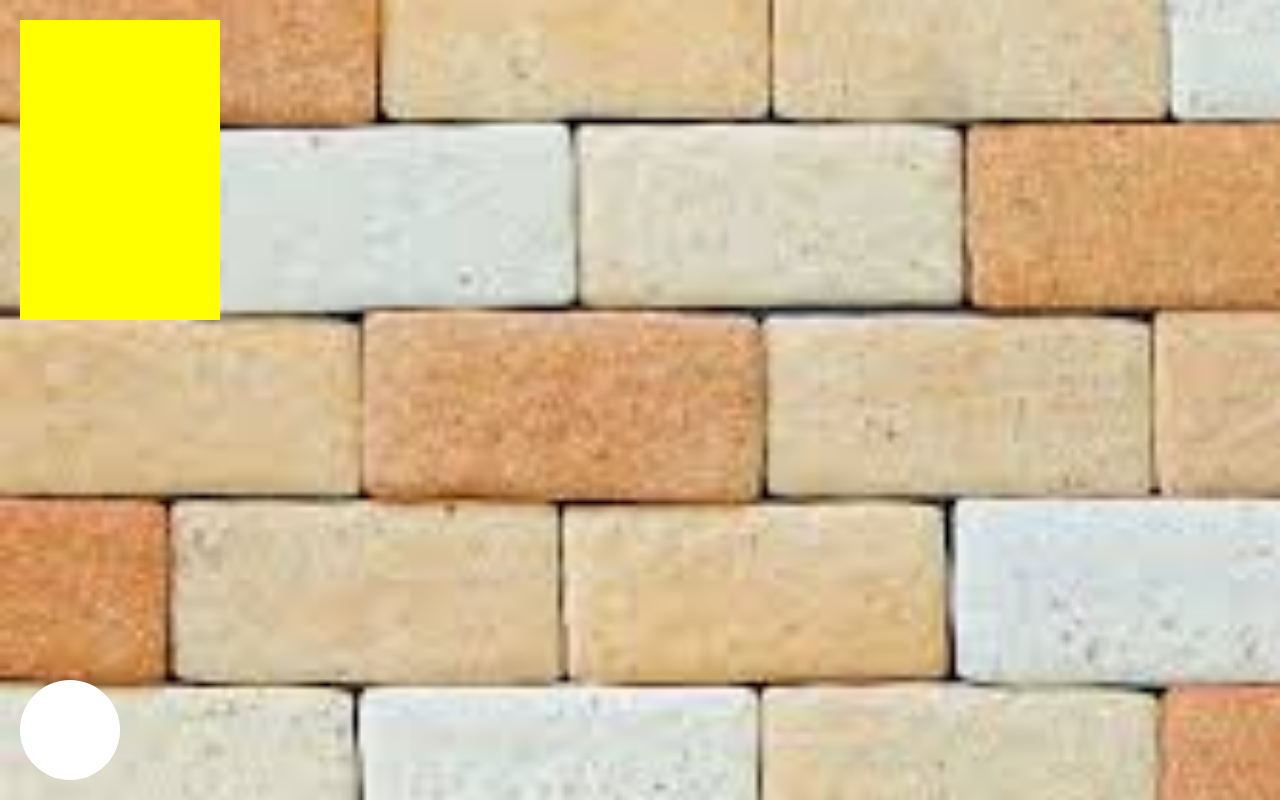
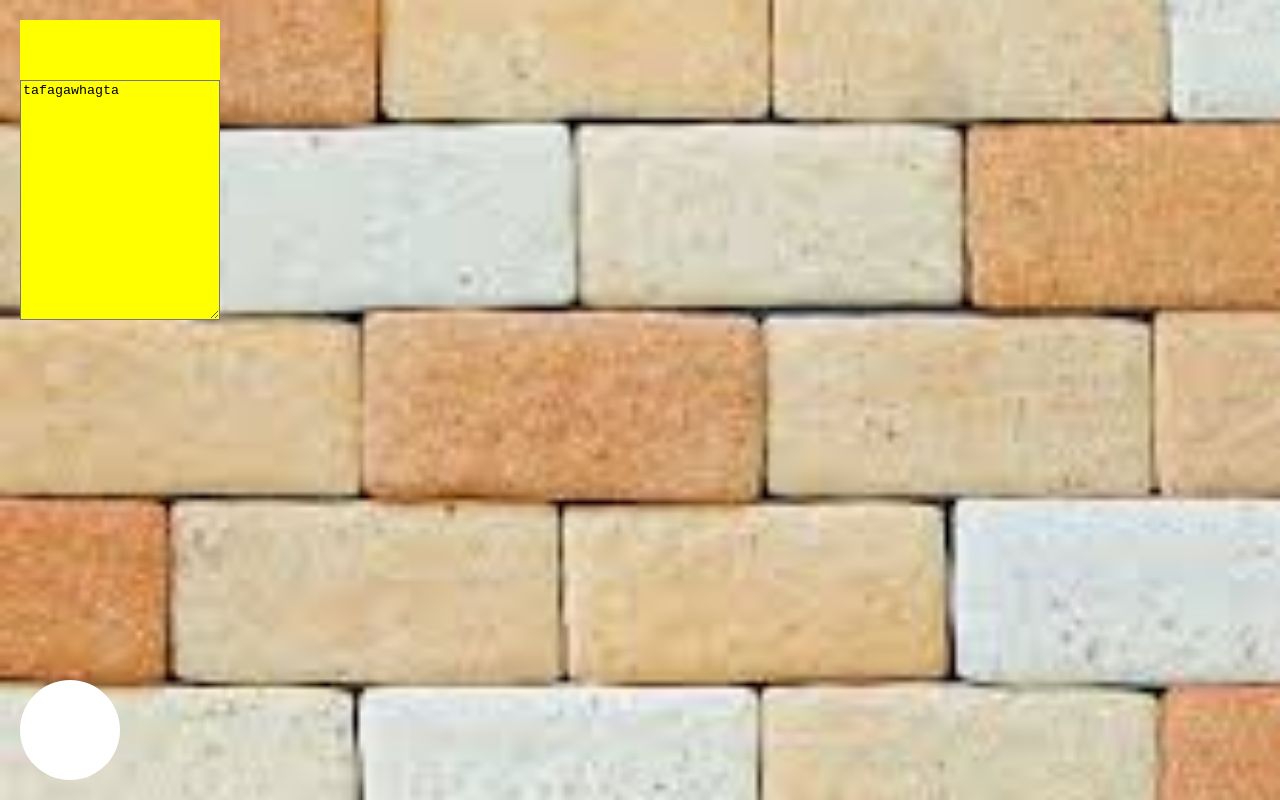
Before and after one commit to IshinoJun/vue_stday, a Nuxt app: page / in a window 1280 px wide. Built offline with nearby package versions, Linux system fonts and the light colour scheme.

Commit message:
20190406_commit

```diff
--- /dev/null
+++ b/components/Draghandler.vue
@@ -0,0 +1,19 @@
+<template>
+  <div class="drag-handler" />
+</template>
+
+<script>
+export default {
+}
+</script>
+
+<style>
+.drag-handler {
+  position: absolute;
+  top: 0;
+  left: 0;
+  width: 100%;
+  height: 60px;
+  cursor: pointer;
+}
+</style>
--- a/components/Memo.vue
+++ b/components/Memo.vue
@@ -5,11 +5,22 @@
       left: `${posX}px`
     }"
     class="memo">
+    <drag-handler />
+    <text-box
+      :text="text"
+      @inputed="onInputed" />
   </div>
 </template>
 
 <script>
+import DragHandler from '~/components/DragHandler.vue'
+import TextBox from '~/components/TextBox.vue'
+
 export default {
+  components: {
+    DragHandler,
+    TextBox
+  },
   props: {
     posX: {
       type: Number,
@@ -18,6 +29,15 @@ export default {
     posY: {
       type: Number,
       required: true
+    },
+    text: {
+      type: String,
+      required: true
+    }
+  },
+  methods: {
+    onInputed(text) {
+      this.$emit('inputed', text)
     }
   }
 }
--- /dev/null
+++ b/components/TextBox.vue
@@ -0,0 +1,35 @@
+<template>
+  <textarea
+    class="text-box"
+    :value="text"
+    @input="onInput"
+  />
+</template>
+
+<script>
+export default {
+  props: {
+    text: {
+      type: String,
+      required: true
+    }
+  },
+  methods: {
+    onInput(e) {
+      this.$emit('inputed', e.target.value)
+    }
+  }
+}
+</script>
+
+<style>
+.text-box {
+  position: absolute;
+  display: block;
+  bottom: 0;
+  top: 60px;
+  left: 0;
+  width: 100%;
+  background: transparent;
+}
+</style>
--- a/pages/index.vue
+++ b/pages/index.vue
@@ -6,6 +6,8 @@
         :key="i"
         :posX="memoInfo.posX"
         :posY="memoInfo.posY"
+        :text="memoInfo.text"
+        @inputed="setText($event, i)"
       />
     </div>
     <add-btn @clicked="addMemo" />
@@ -26,7 +28,8 @@ export default {
       memoInfoList: [
         {
           posX: 20,
-          posY: 20
+          posY: 20,
+          text: 'tafagawhagta'
         }
       ]
     }
@@ -39,13 +42,25 @@ export default {
         ...this.memoInfoList,
         {
           posX: lastMemo.posX + 220,
-          posY: lastMemo.posY + 20
+          posY: lastMemo.posY + 20,
+          text: ''
         }
       ]
+    },
+    setText(text, i) {
+      this.memoInfoList = this.memoInfoList.map((memoInfo, index) => {
+        if (i === index) {
+          return {
+            ...memoInfo,
+            text
+          }
+        } else {
+          return memoInfo
+        }
+      })
     }
   }
 }
-
 </script>
 
 <style>
```
